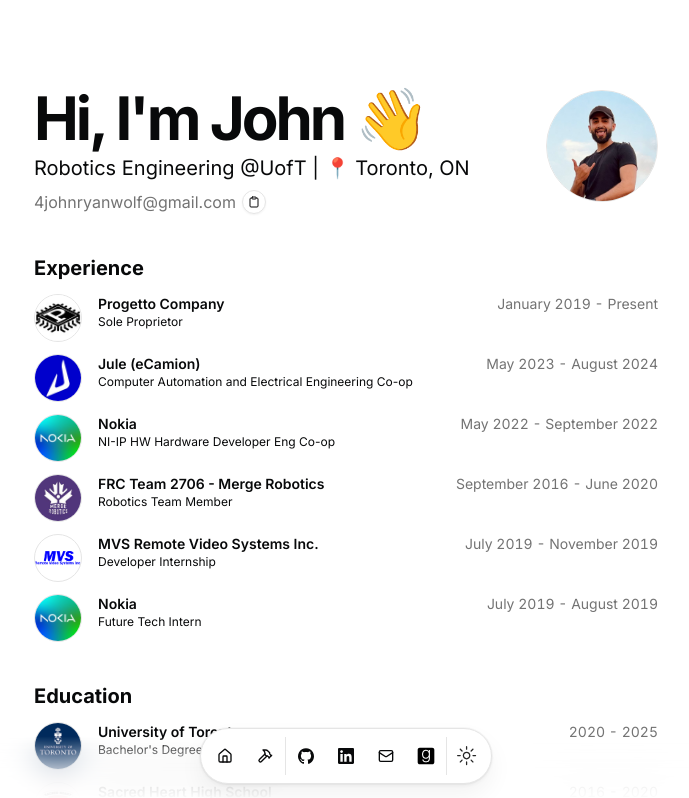
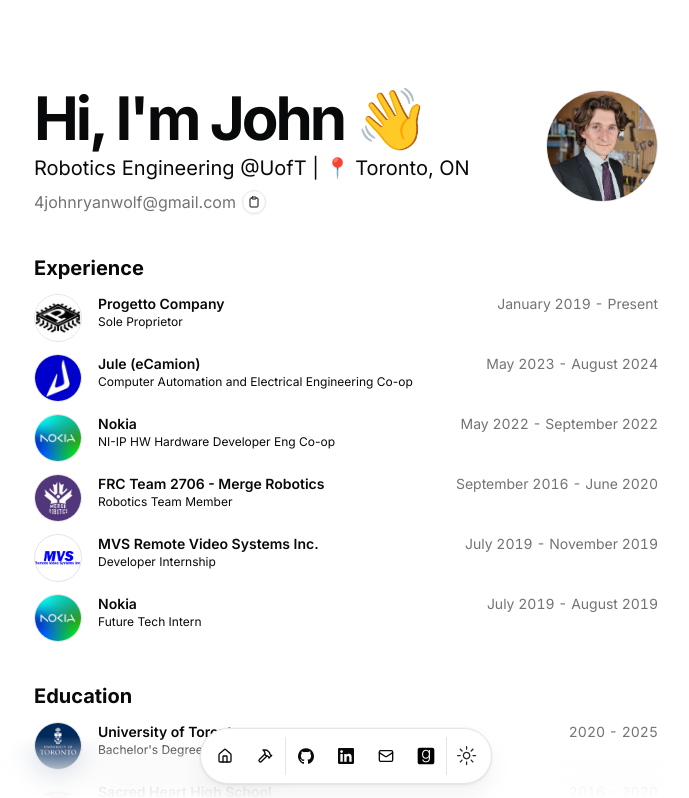
Before and after one commit to Jonesywolf/jonesywolf.github.io, a Next.js app: page / in a window 1280 px wide. Shown: the top 798 px of the page, without its empty margins (294-983 px from the left). Built offline with nearby package versions, Linux system fonts and the light colour scheme.

Commit message:
Added profile picture

```diff
--- a/src/data/resume.tsx
+++ b/src/data/resume.tsx
@@ -11,7 +11,7 @@
     "Robotics Engineering @UofT",
   summary:
     "I'll never forget the smell of burning circuit boards, or the memory it invariably resurfaces... In preparation for the launch of my first business, Progetto Company, I was manufacturing my first batch of circuit boards in my parent's basement. Having never reflowed solder on a hot plate before, I \"overcooked\" them and melted the solder mask, ruining all 24. The subsequent sting of failure taught me a valuable lesson that day and would continue to, for years to come. In the pursuit of various mechanical, electrical, and software projects for my school, my own company, and my past 3 engineering internships, I've learned (and failed) a lot since then. Along the way, I've learned that a combination of the three domains is my happy place, which is why I am pursuing a degree in Robotics Engineering at UofT. I hope my engineering experiences inside and outside work continue to cater to this multidisciplinary interest and encourage me to keep learning new things. Since you're here, if you ever need someone to lightly \"toast\" some circuit boards for you, shoot me a message!",
-  avatarUrl: "/me.png",
+  avatarUrl: "/me.jpg",
   skills: [
     "React",
     "Next.js",
```
Also changed, not shown: public/me.jpg (added), public/me.png (deleted).
